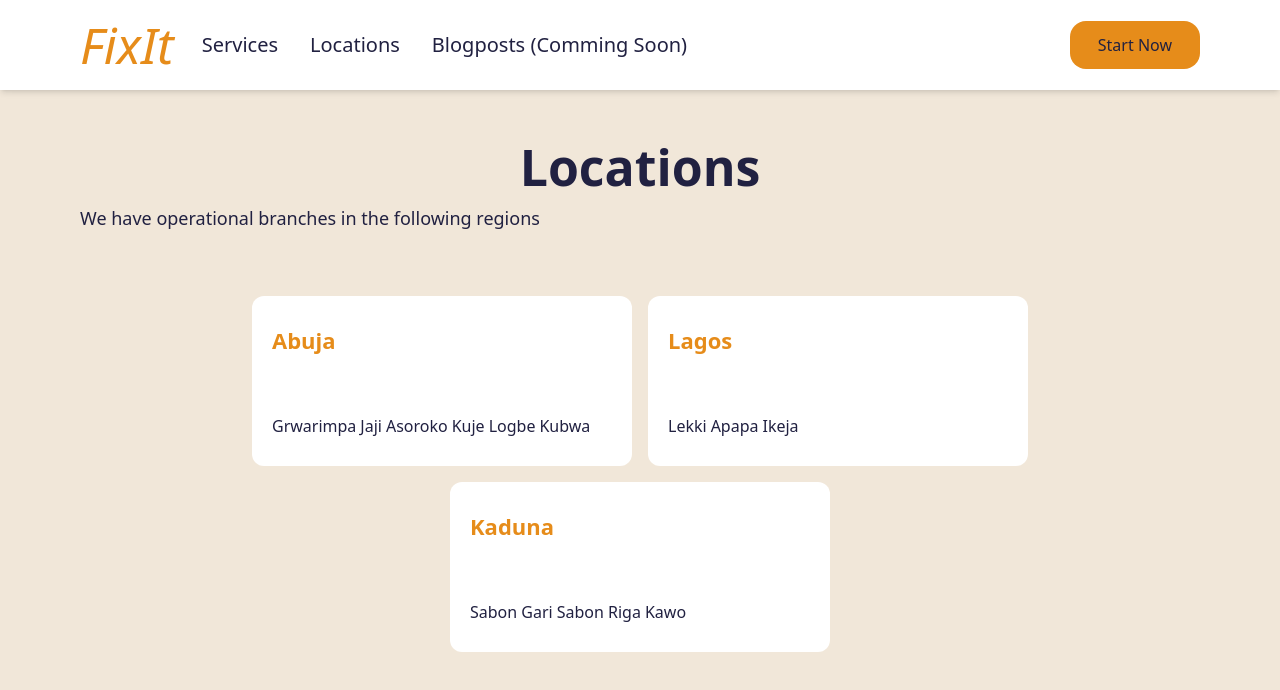
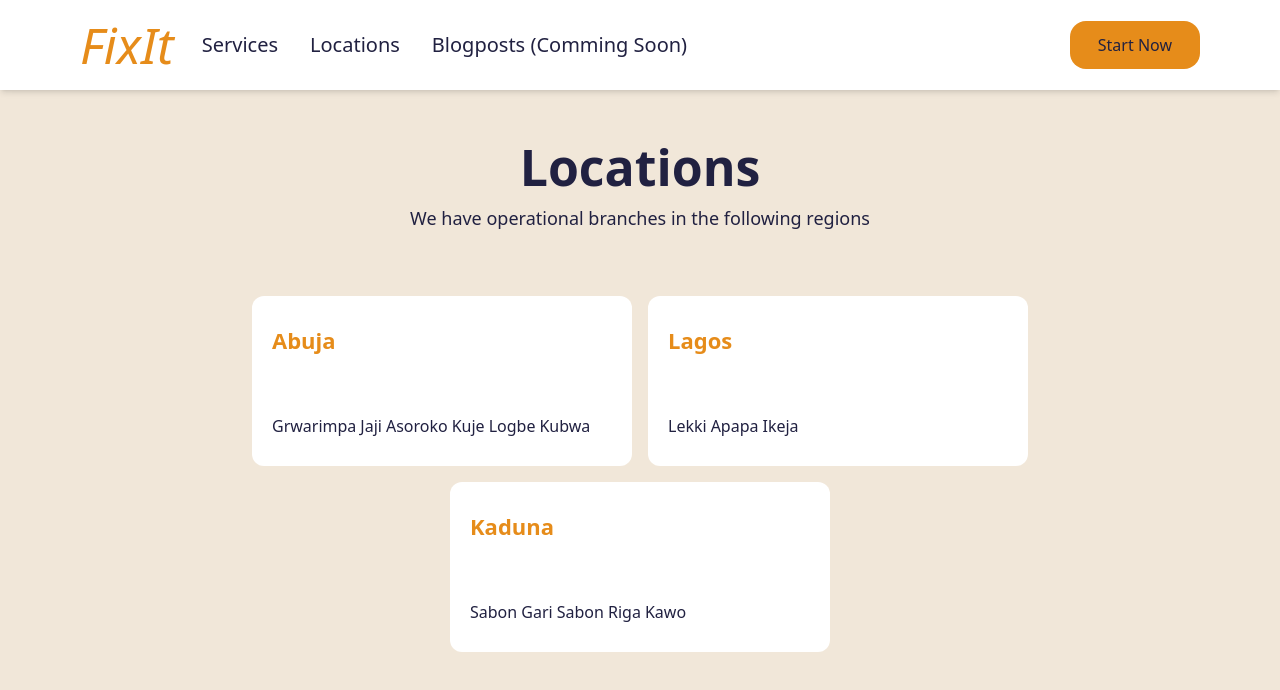
Before and after one commit to Hamidusman/FixIt, a React app: page /locations in a window 1280 px wide. Shown: the top 690 px of the page. Built offline with nearby package versions, Linux system fonts and the light colour scheme; the HTML template or start-up script is replaced by a standard one.

Commit message:
fixed location alignment

```diff
--- a/src/home-page/mou.tsx
+++ b/src/home-page/mou.tsx
@@ -93,8 +93,8 @@ const Accordion: React.FC = () => {
                         title={acc.title}
                         isOpen={openIndex === index}
                         onToggle={() => handleToggle(index)}
+                        children={acc.children}
                     >
-                        Lorem ipsum dolor sit amet consectetur adipisicing elit. Similique veritatis nobis repellendus modi repudiandae at perspiciatis maiores aperiam.
                     </AccordionItem>
                 )}
                 </div>
--- a/src/pages/locations.tsx
+++ b/src/pages/locations.tsx
@@ -47,9 +47,9 @@ const Location = () =>{
         <Header />
         <section className="md:px-10 lg:px-20 px-5 w-full
                             ">
-            <div className="mb-5 lg:mb-16 text-center">
-                <h1 className='text-[40px] lg:text-[50px] text-center font-bold mt-10 '><span className='text-dark'>Locations</span></h1>
-                <p className="text-[18px] flex flex-wrap">We have operational branches in the following regions</p>
+            <div className="mb-5 lg:mb-16 flex flex-col text-center items-center">
+                <h1 className='text-[40px] lg:text-[50px] font-bold mt-10 '><span className='text-dark'>Locations</span></h1>
+                <p className="text-[18px] flex flex-wrap ">We have operational branches in the following regions</p>
             </div>
 
             <div className="flex flex-wrap mb-10 gap-4 justify-center items-center">
```
